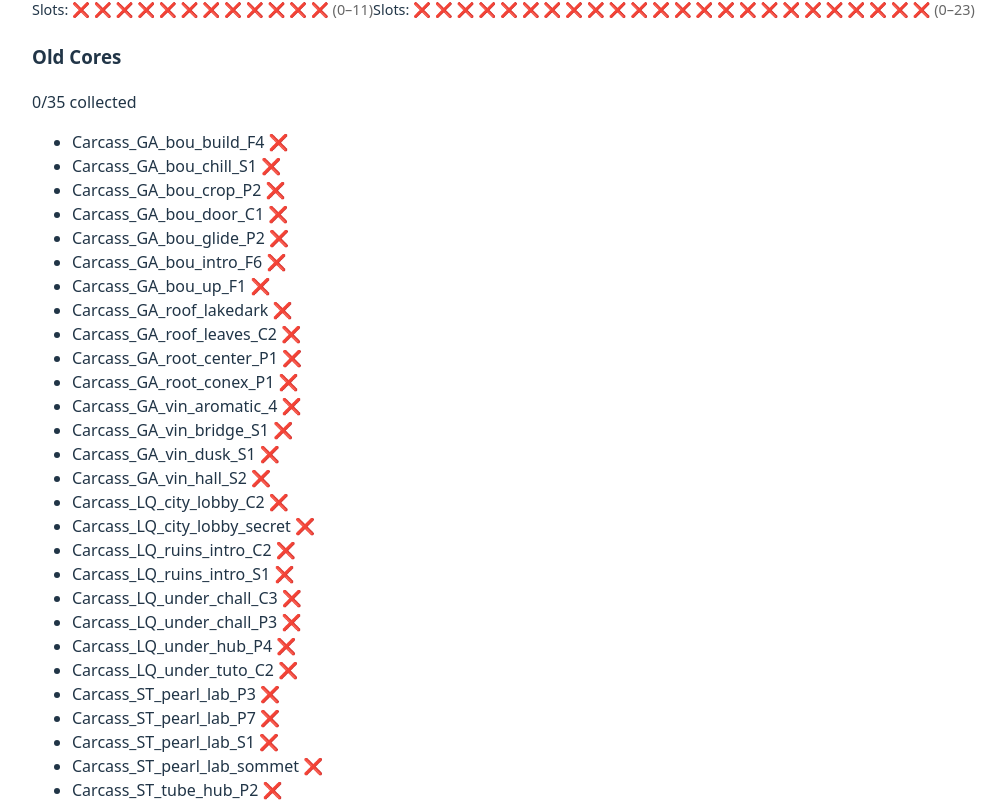
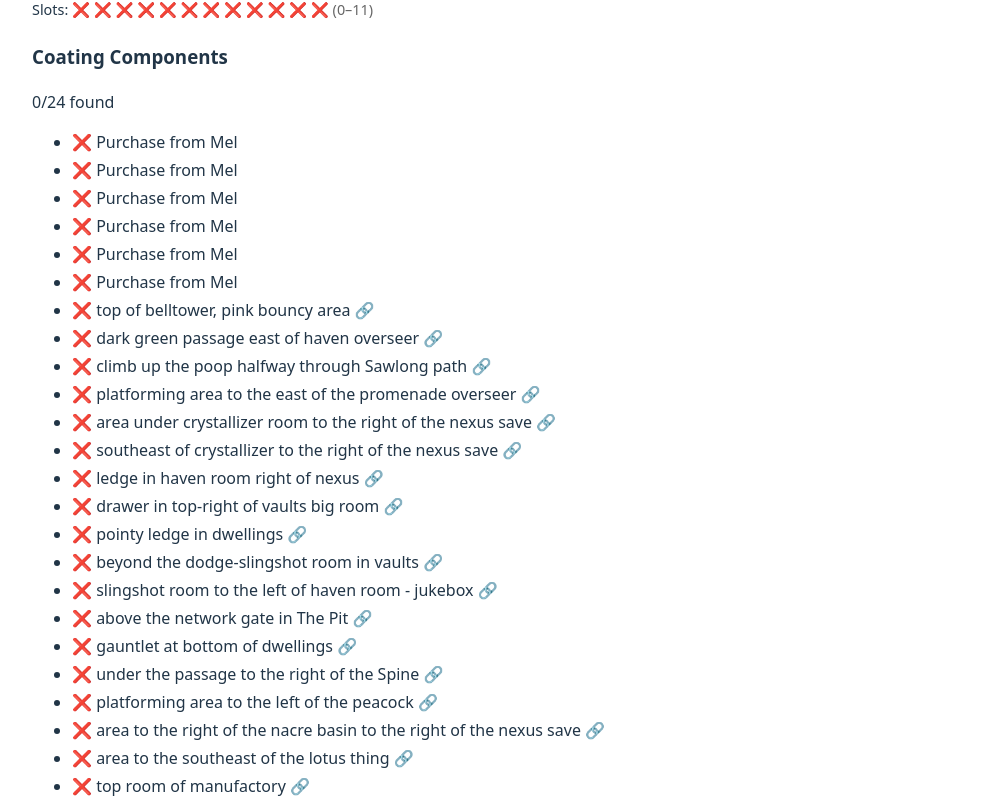
Before and after one commit to The-Black-Lodge/mio-save-analyzer, a React (Vite) app: page / in a window 1280 px wide. Shown: the part 1860-2662 px from the top of the page, without its empty margins (0-1006 px from the left). Built offline with nearby package versions, Linux system fonts and the light colour scheme.

Commit message:
display which coatings are missing

```diff
--- a/src/components/ShieldFragments.jsx
+++ b/src/components/ShieldFragments.jsx
@@ -1,26 +1,47 @@
 import useSaveProvider from "../hooks/useSaveProvider"
 
-const SHIELD_FRAGMENT_INDICES = Array.from({ length: 24 }, (_, i) => i)
 const SHIELD_FRAGMENTS_MAX = 24
 
 const ShieldFragments = () => {
-  const { playerStats } = useSaveProvider()
+  const { playerStats, collectibles } = useSaveProvider()
   const shieldFragmentsCount = playerStats?.shieldFragmentsCount ?? 0
   const shieldFragmentsAcquired = playerStats?.shieldFragmentsAcquired ?? []
+  const shieldFragments = collectibles?.shield_fragments ?? {}
 
   return (
-    <div style={{ display: "inline-block" }}>
+    <div>
       <h3>Coating Components</h3>
       <p>
         {shieldFragmentsCount}/{SHIELD_FRAGMENTS_MAX} found
       </p>
-      <p style={{ fontSize: "0.9em", margin: "0.25rem 0" }}>
-        Slots:{" "}
-        {SHIELD_FRAGMENT_INDICES.map((i) =>
-          shieldFragmentsAcquired.includes(i) ? "✅" : "❌",
-        ).join(" ")}{" "}
-        <span style={{ color: "#666" }}>(0–23)</span>
-      </p>
+      <ul>
+        {Array.from({ length: 24 }, (_, i) => {
+          const info = shieldFragments[String(i)] ?? {}
+          const description = info.description ?? ""
+          const url = info.url ?? ""
+          const acquired = shieldFragmentsAcquired.includes(i)
+          return (
+            <li
+              key={i}
+              style={{ marginBottom: "0.25rem" }}
+            >
+              {acquired ? "✅" : "❌"} {description}
+              {url ? (
+                <>
+                  {" "}
+                  <a
+                    href={url}
+                    target="_blank"
+                    rel="noopener noreferrer"
+                  >
+                    🔗
+                  </a>
+                </>
+              ) : null}
+            </li>
+          )
+        })}
+      </ul>
     </div>
   )
 }
--- a/src/data/collectibles.json
+++ b/src/data/collectibles.json
@@ -55,5 +55,85 @@
     "VINE",
     "WASHING_MACHINE",
     "ZANGY"
-  ]
+  ],
+  "shield_fragments": {
+    "0": { "description": "Purchase from Mel", "url": "" },
+    "1": { "description": "Purchase from Mel", "url": "" },
+    "2": { "description": "Purchase from Mel", "url": "" },
+    "3": { "description": "Purchase from Mel", "url": "" },
+    "4": { "description": "Purchase from Mel", "url": "" },
+    "5": { "description": "Purchase from Mel", "url": "" },
+    "6": {
+      "description": "top of belltower, pink bouncy area",
+      "url": "https://www.gamerguides.com/mio-memories-in-orbit/maps/the-vessel?markerId=264231"
+    },
+    "7": {
+      "description": "dark green passage east of haven overseer",
+      "url": "https://www.gamerguides.com/mio-memories-in-orbit/maps/the-vessel?markerId=264250"
+    },
+    "8": {
+      "description": "climb up the poop halfway through Sawlong path",
+      "url": "https://www.gamerguides.com/mio-memories-in-orbit/maps/the-vessel?markerId=264365"
+    },
+    "9": {
+      "description": "platforming area to the east of the promenade overseer",
+      "url": "https://www.gamerguides.com/mio-memories-in-orbit/maps/the-vessel?markerId=264535"
+    },
+    "10": {
+      "description": "area under crystallizer room to the right of the nexus save",
+      "url": "https://www.gamerguides.com/mio-memories-in-orbit/maps/the-vessel?markerId=263980"
+    },
+    "11": {
+      "description": "southeast of crystallizer to the right of the nexus save",
+      "url": "https://www.gamerguides.com/mio-memories-in-orbit/maps/the-vessel?markerId=263991"
+    },
+    "12": {
+      "description": "ledge in haven room right of nexus",
+      "url": "https://www.gamerguides.com/mio-memories-in-orbit/maps/the-vessel?markerId=264058"
+    },
+    "13": {
+      "description": "drawer in top-right of vaults big room",
+      "url": "https://www.gamerguides.com/mio-memories-in-orbit/maps/the-vessel?markerId=264129"
+    },
+    "14": {
+      "description": "pointy ledge in dwellings",
+      "url": "https://www.gamerguides.com/mio-memories-in-orbit/maps/the-vessel?markerId=263945"
+    },
+    "15": {
+      "description": "beyond the dodge-slingshot room in vaults",
+      "url": "https://www.gamerguides.com/mio-memories-in-orbit/maps/the-vessel?markerId=266989"
+    },
+    "16": {
+      "description": "slingshot room to the left of haven room - jukebox",
+      "url": "https://www.gamerguides.com/mio-memories-in-orbit/maps/the-vessel?markerId=264622"
+    },
+    "17": {
+      "description": "above the network gate in The Pit",
+      "url": "https://www.gamerguides.com/mio-memories-in-orbit/maps/the-vessel?markerId=264721"
+    },
+    "18": {
+      "description": "gauntlet at bottom of dwellings",
+      "url": "https://www.gamerguides.com/mio-memories-in-orbit/maps/the-vessel?markerId=264621"
+    },
+    "19": {
+      "description": "under the passage to the right of the Spine",
+      "url": "https://www.gamerguides.com/mio-memories-in-orbit/maps/the-vessel?markerId=263950"
+    },
+    "20": {
+      "description": "platforming area to the left of the peacock",
+      "url": "https://www.gamerguides.com/mio-memories-in-orbit/maps/the-vessel?markerId=264348"
+    },
+    "21": {
+      "description": "area to the right of the nacre basin to the right of the nexus save",
+      "url": "https://www.gamerguides.com/mio-memories-in-orbit/maps/the-vessel?markerId=264007"
+    },
+    "22": {
+      "description": "area to the southeast of the lotus thing",
+      "url": "https://www.gamerguides.com/mio-memories-in-orbit/maps/the-vessel?markerId=264272"
+    },
+    "23": {
+      "description": "top room of manufactory",
+      "url": "https://www.gamerguides.com/mio-memories-in-orbit/maps/the-vessel?markerId=264636"
+    }
+  }
 }
```
